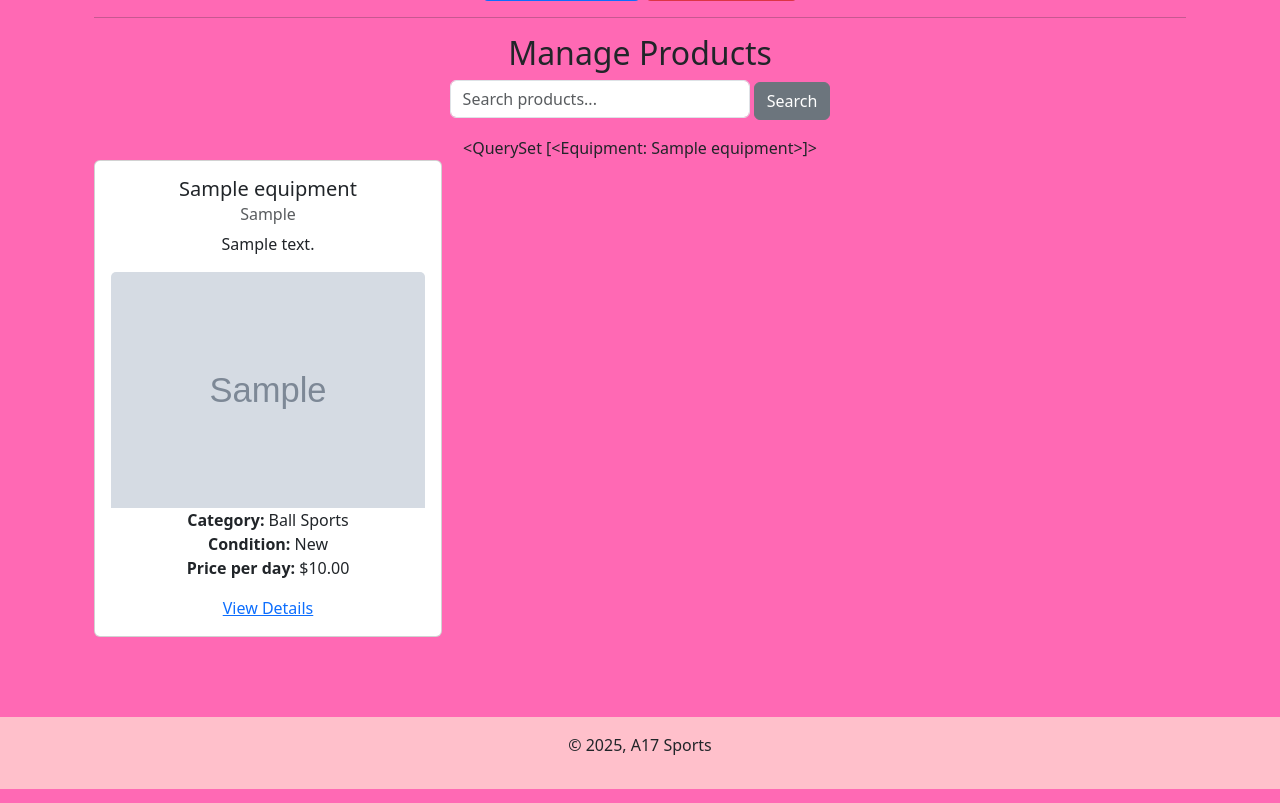
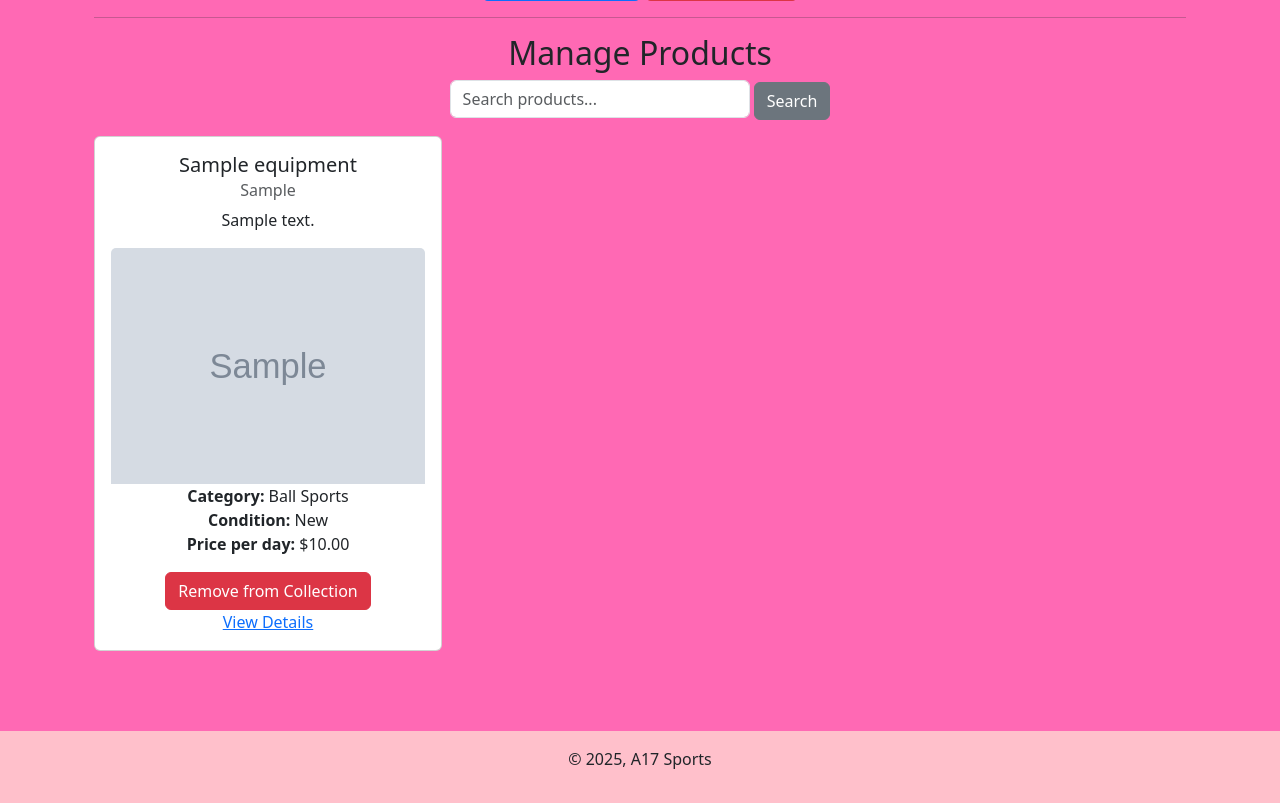
Before and after one commit to k4rstm4n/sports-lending-app, a Django app: page /productCollections/edit_collection/1/ in a window 1280 px wide. Shown: the part 720-1523 px from the top of the page. Run offline with Django 5.2, Linux system fonts and the light colour scheme; a user stored in the database is signed in; tables that the repository leaves empty hold one stand-in row (values such as "Sample post"); grey boxes marked "Sample" are stand-in pictures; some libraries are stand-ins or nearby versions.

Commit message:
finish add/del prods to col

```diff
--- a/productCollections/models.py
+++ b/productCollections/models.py
@@ -35,9 +35,9 @@ class Equipment(models.Model):
     name = models.CharField(max_length=100)
     description = models.TextField(blank=True, null=True)
 
-    collections = models.ManyToManyField(
-        Collection, blank=True, related_name="equipments"
-    )
+    # collections = models.ManyToManyField(
+    #     Collection, blank=True, related_name="equipments"
+    # )
 
     def __str__(self):
         return self.name
--- a/productCollections/templates/productCollections/edit_collection.html
+++ b/productCollections/templates/productCollections/edit_collection.html
@@ -22,7 +22,6 @@
       style="max-width: 300px; display: inline-block;">
     <button type="submit" class="btn btn-secondary">Search</button>
   </form>
-  {{ products }}
   <div class="row row-cols-1 row-cols-md-3 g-4">
     {% for equipment in products %}
     <div class="col">
@@ -39,13 +38,24 @@
             <li><strong>Condition:</strong> {{ equipment.get_condition_display }}</li>
             <li><strong>Price per day:</strong> ${{ equipment.price_per_day }}</li>
           </ul>
+          <!-- Add/Remove Buttons -->
+          <form method="post">
+            {% csrf_token %}
+            <input type="hidden" name="product_id" value="{{ equipment.id }}">
+
+            {% if equipment in collection_products %}
+            <button type="submit" name="remove_product" class="btn btn-danger">Remove from Collection</button>
+            {% else %}
+            <button type="submit" name="add_product" class="btn btn-success">Add to Collection</button>
+            {% endif %}
+          </form>
           <a href="{% url 'products:product_detail' equipment.id %}">View Details</a>
         </div>
       </div>
     </div>
     {% empty %}
     <div class="col-12">
-      <p class="text-center">No equipment found.</p>
+      <p class="text-center">Search for equipment to add.</p>
     </div>
     {% endfor %}
   </div>
--- a/productCollections/views.py
+++ b/productCollections/views.py
@@ -1,7 +1,7 @@
 from django.shortcuts import render, get_object_or_404, redirect
 from django.db.models import Q
 from django.contrib import messages
-from .models import Collection, Equipment
+from .models import Collection
 from .forms import CollectionFilterForm, EditCollectionForm
 from .forms import *
 from django.views.generic.edit import CreateView
@@ -69,17 +69,17 @@ def edit_collection(request, collection_id):
     else:
         form = EditCollectionForm(instance=collection)
 
-    products = Equipment.objects.all()
-    collection_products = Equipment.objects.all()
     search_query = request.GET.get("search", "")
-    print("All Products:", products)  # Debugging output
-    print("Collection Products:", collection_products)  # Debugging output
-    print("Search Query:", search_query)  # Debugging output
+    # products = Equipment.objects.none()
+    collection_products = Equipment.objects.filter(collections=collection)
+    products = collection_products
+    if search_query:
+        products = Equipment.objects.filter(
+            Q(name__icontains=search_query)
+            | Q(description__icontains=search_query)
+            | Q(brand__icontains=search_query)
+        )
 
-    if search_query:
-        products = Equipment.objects.all()  # REMOVE FILTER for testing
-        # products = products.filter(name__icontains=search_query)
-        print("Filtered Products:", products)  # Debugging output
     context = {
         "form": form,
         "collection": collection,
--- a/products/models.py
+++ b/products/models.py
@@ -1,22 +1,25 @@
 from django.db import models
 from django.contrib.auth.models import User
+from productCollections.models import Collection
+
+
 class Equipment(models.Model):
     CONDITION_CHOICES = [
-        ('new', 'New'),
-        ('excellent', 'Excellent'),
-        ('good', 'Good'),
-        ('fair', 'Fair'),
-        ('poor', 'Poor'),
+        ("new", "New"),
+        ("excellent", "Excellent"),
+        ("good", "Good"),
+        ("fair", "Fair"),
+        ("poor", "Poor"),
     ]
 
     CATEGORY_CHOICES = [
-        ('ball', 'Ball Sports'),
-        ('racket', 'Racket Sports'),
-        ('fitness', 'Fitness Equipment'),
-        ('indoor', 'indoor Sports'),
-        ('water', 'Water Sports'),
-        ('winter', 'Winter Sports'),
-        ('extreme', 'extreme Sports')
+        ("ball", "Ball Sports"),
+        ("racket", "Racket Sports"),
+        ("fitness", "Fitness Equipment"),
+        ("indoor", "indoor Sports"),
+        ("water", "Water Sports"),
+        ("winter", "Winter Sports"),
+        ("extreme", "extreme Sports"),
     ]
 
     name = models.CharField(max_length=100)
@@ -29,14 +32,21 @@ class Equipment(models.Model):
     owner = models.ForeignKey(User, on_delete=models.CASCADE)
     created_at = models.DateTimeField(auto_now_add=True)
     image = models.FileField(upload_to="media/")
+    collections = models.ManyToManyField(
+        Collection, related_name="equipment", blank=True
+    )
 
     def __str__(self):
         return self.name
 
 
 class Review(models.Model):
-    equipment = models.ForeignKey(Equipment, on_delete=models.CASCADE, related_name="reviews")
+    equipment = models.ForeignKey(
+        Equipment, on_delete=models.CASCADE, related_name="reviews"
+    )
     user = models.ForeignKey(User, on_delete=models.CASCADE)
-    text= models.TextField()
-    rating = models.PositiveSmallIntegerField(choices=[(i, str(i)) for i in range(1,6)])
+    text = models.TextField()
+    rating = models.PositiveSmallIntegerField(
+        choices=[(i, str(i)) for i in range(1, 6)]
+    )
     created_at = models.DateTimeField(auto_now_add=True)
```
Also changed, not shown: productCollections/migrations/0008_remove_equipment_collections.py (added), products/migrations/0008_equipment_collections.py (added).
